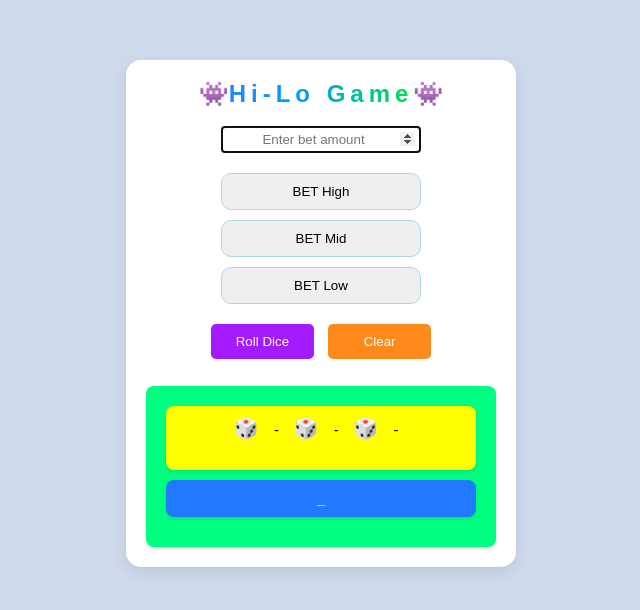
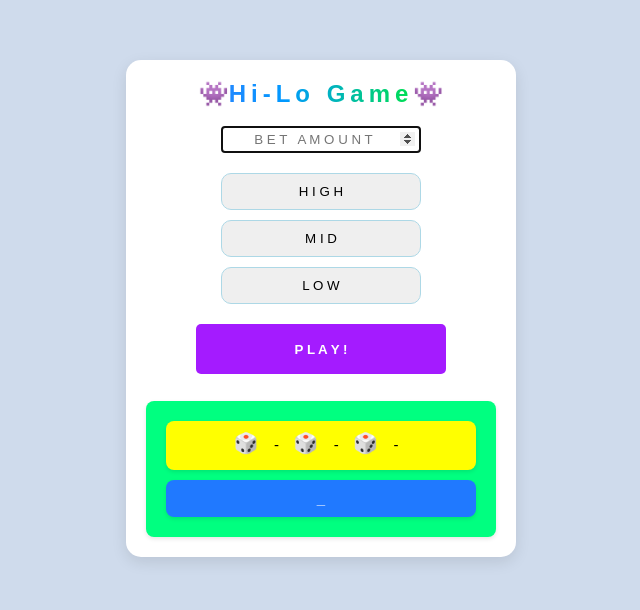
Before and after one commit to mananmicky/mycos-training, a plain HTML site: page workshop02/index.html in a window 1280 px wide. Shown: the whole page, without its empty margins (319-959 px from the left). Drawn offline with Linux system fonts and the light colour scheme.

Commit message:
- removed 'clear' button - added 'loading'

```diff
--- a/workshop02/index.html
+++ b/workshop02/index.html
@@ -6,7 +6,7 @@
 
   <link rel="icon" type="image/png" sizes="32x32" href="./images/favicon-32x32.png">
 
-  <title>Frontend Mentor | QR code component</title>
+  <title>Hi - Lo Game</title>
 
   <!-- Feel free to remove these styles or customise in your own stylesheet 👍 -->
   <style>
@@ -70,17 +70,19 @@
             border: 1px solid orange;
             color: white;
         }
-        #btnRoll {
-            width: 103px;
+        .btnGlobal {
+            width: 250px;
+            height: 50px;
             cursor: pointer;
             padding: 10px 20px;
-            background-color: #a41bff;
             color: white;
             border: none;
             border-radius: 5px;
-            cursor: pointer;
             transition: transform 0.2s ease;
             transition: transform 0.3s ease, box-shadow 0.3s ease;
+        }
+        #btnRoll {
+            background-color: #a41bff;
         }
         #btnRoll:hover, #btnClear:hover {
             box-shadow: 0 0 10px rgba(0, 0, 0, 0.5);
@@ -88,19 +90,6 @@
         #btnRoll:active, #btnClear:active {
             transform: scale(1.1);  /* Scales the button up when clicked */
             box-shadow: 0 0 10px rgba(0, 0, 0, 0.2);
-        }
-        #btnClear {
-            width: 103px;
-            cursor: pointer;
-            padding: 10px 20px;
-            background-color: #ff891b;
-            color: white;
-            border: none;
-            border-radius: 5px;
-            cursor: pointer;
-            transition: transform 0.2s ease;
-            transition: transform 0.3s ease, box-shadow 0.3s ease;
-            margin-left: 10px;
         }
         .result-section {
             background-color: #00ff80; /* Light grey background */
@@ -118,6 +107,7 @@
             border-radius: 8px;
             box-shadow: 0 2px 4px rgba(0, 0, 0, 0.1);
             margin-bottom: 10px;
+            padding-bottom: 15px;
             font-size: 20px;
         }
         #gif-section {
@@ -126,7 +116,6 @@
             padding: 10px;
             border-radius: 8px;
             box-shadow: 0 2px 4px rgba(0, 0, 0, 0.1);
-            margin-bottom: 10px;
             color: white;
             font-weight: bolder;
         }
@@ -134,6 +123,23 @@
             display: none;
             width: 290px;
             padding-top: 10px;
+        }
+        #loading {
+            display: none;
+            position: fixed;
+            top: 0;
+            left: 0;
+            width: 100%;
+            height: 100%;
+            background: white;
+            opacity: 70%;
+            align-items: center;
+            justify-content: center;
+            z-index: 9999;
+        }
+        #loading img {
+            width: 150px;
+            height: auto;
         }
         .rainbow {
             text-align: center;
@@ -164,15 +170,17 @@
         <h2>👾<span class="rainbow rainbow_text_animated">Hi-Lo Game</span>👾</h2>
         <br />
         <div class="game-section">
-            <input type="number" id="betAmount" placeholder="Enter bet amount" autofocus oninput="this.value=this.value.replace(/[^0-9]/g,'')" />
+            <input type="number" id="betAmount" placeholder="B E T   A M O U N T" autofocus oninput="this.value=this.value.replace(/[^0-9]/g,'')" />
             <br />
             <div class="bet-options">
-                <button id="betHigh" onclick="placeBet('high', this)">BET High</button>
-                <button id="betMid" onclick="placeBet('mid', this)">BET Mid</button>
-                <button id="betLow" onclick="placeBet('low', this)">BET Low</button>
+                <button id="betHigh" onclick="placeBet('high', this)">H I G H</button>
+                <button id="betMid" onclick="placeBet('mid', this)">M I D</button>
+                <button id="betLow" onclick="placeBet('low', this)">L O W</button>
             </div>
-            <button id="btnRoll" onclick="rollDice()">Roll Dice</button>
-            <button id="btnClear" onclick="clearValue()">Clear</button>
+            <button id="btnRoll" class="btnGlobal" onclick="rollDice()"><b>P L A Y !</b></button>
+            <div id="loading">
+                <img src="https://kcdd77098.wordpress.com/wp-content/uploads/2019/02/dice_animaion_gif1.gif" alt="Loading..." />
+            </div>
             <br /><br />
             <div class="result-section">
                 <div class="dices">
@@ -182,7 +190,6 @@
                     <span id="dice2" class="dice"> - </span>
                     🎲
                     <span id="dice3" class="dice"> - </span>
-                    <div id="total" style="padding: 10px; font-size: 15px; font-weight: bold;"></div>
                 </div>
                 <div id="gif-section">
                     <p id="result">_</p>
@@ -199,6 +206,7 @@
     <script>
         let betType = "";
         let betAmount = 0;
+        let loadingTime = 1000;
 
         function placeBet(type, button) {
             betType = type;
@@ -220,6 +228,9 @@
                 return;
             }
 
+            loading();
+
+            setTimeout(function() {
                 let dice1 = Math.floor(Math.random() * 6) + 1;
                 let dice2 = Math.floor(Math.random() * 6) + 1;
                 let dice3 = Math.floor(Math.random() * 6) + 1;
@@ -228,7 +239,6 @@
                 document.getElementById("dice1").innerHTML = dice1;
                 document.getElementById("dice2").innerHTML = dice2;
                 document.getElementById("dice3").innerHTML = dice3;
-            document.getElementById("total").innerText = `Rolled ${sum}`;
 
                 let resultMessage = "";
                 let winnings = 0;
@@ -239,7 +249,7 @@
                     document.getElementById("gif-section").style.background = "red";
                 } else if (betType === "mid" && sum === 11) {
                     winnings = betAmount * 5;
-                resultMessage += "Jackpot 5x!🎉";
+                    resultMessage += "J A C K P O T 5x ! 🎉<br />";
                     document.getElementById("moneyGif").style.display = 'block';
                     document.getElementById("gif-section").style.background = "linear-gradient(in hsl longer hue 45deg, red 0 0)";
                 } else if (betType === "low" && sum <= 10) {
@@ -247,34 +257,22 @@
                     document.getElementById("celebrateGif").style.display = 'block';
                     document.getElementById("gif-section").style.background = "red";
                 } else {
-                resultMessage += "You lost!😵‍💫 \r\n";
+                    resultMessage += "Y O U&nbsp;&nbsp;&nbsp;L O S T ! 😵‍💫 \r\n";
                     document.getElementById("gif-section").style.background = "rgb(32, 121, 255)";
                     randomLostGif();
                 }
 
                 if (winnings > 0) {
-                resultMessage += ` You won ${winnings} coins!💰🏆`;
+                    resultMessage += ` Y O U&nbsp;&nbsp;&nbsp;W O N&nbsp;&nbsp;${winnings}&nbsp;&nbsp;C O I N !💰🏆`;
                 }
 
-            document.getElementById("result").innerText = resultMessage;
-        }
-
-        function clearValue() {
-            betType = "";
-            betAmount = 0;
-            document.querySelectorAll(".bet-options button").forEach(btn => btn.classList.remove("active"));
-            document.getElementById('betAmount').value = null;
-            document.getElementById('betAmount').focus();
-            document.getElementById("dice1").innerHTML = "-";
-            document.getElementById("dice2").innerHTML = "-";
-            document.getElementById("dice3").innerHTML = "-";
-            document.getElementById("total").innerText = "";
-            document.getElementById("result").innerText = "";
-            document.getElementById("gif-section").style.background = "rgb(32, 121, 255)";
-            clearGif();
+                document.getElementById("result").innerHTML = resultMessage;
+            }, loadingTime);
         }
 
         function clearGif() {
+            document.getElementById("result").innerHTML = "";
+            document.getElementById("gif-section").style.background = "rgb(32, 121, 255)";
             let elements = document.getElementsByClassName("imgGif");
             for (let i = 0; i < elements.length; i++) {
                 elements[i].style.display = "none";
@@ -290,6 +288,14 @@
                 lostGifImages[randomIndex].style.display = 'block';
             }
         }
+
+        function loading() {
+            var loadingGif = document.getElementById("loading");
+            loadingGif.style.display = "flex";
+            setTimeout(function() {
+                loadingGif.style.display = "none";
+            }, loadingTime);
+        }
     </script>
 </body>
 </html>
```
Lines whose indentation alone changed are shown as unchanged.
